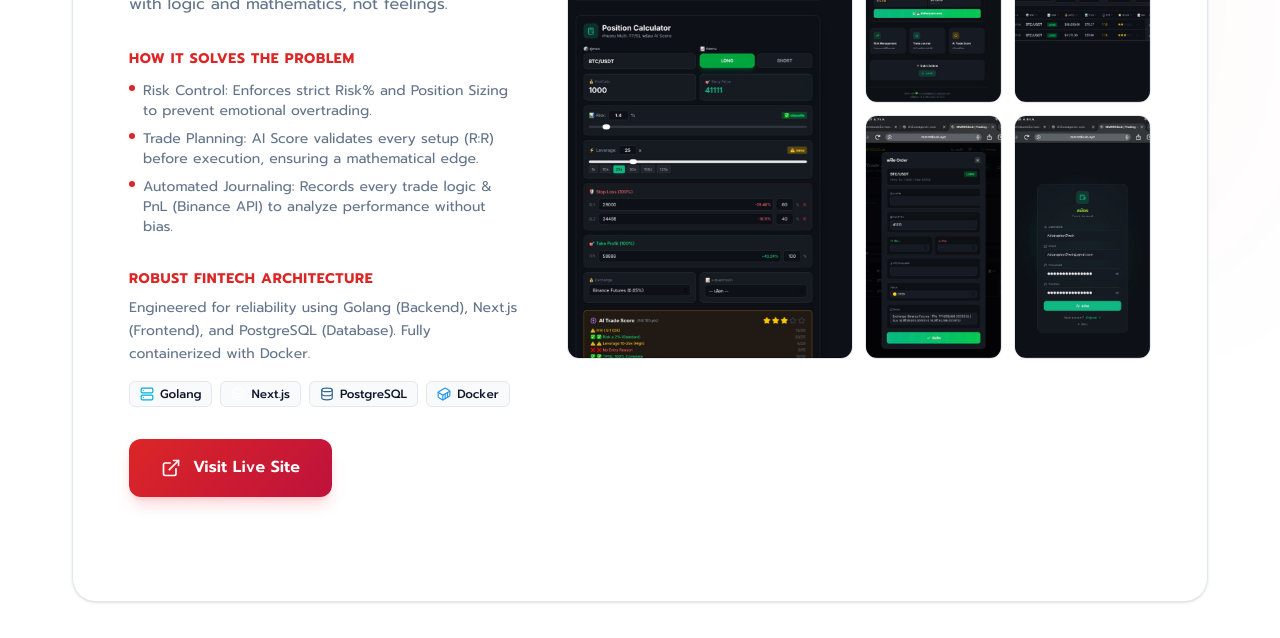
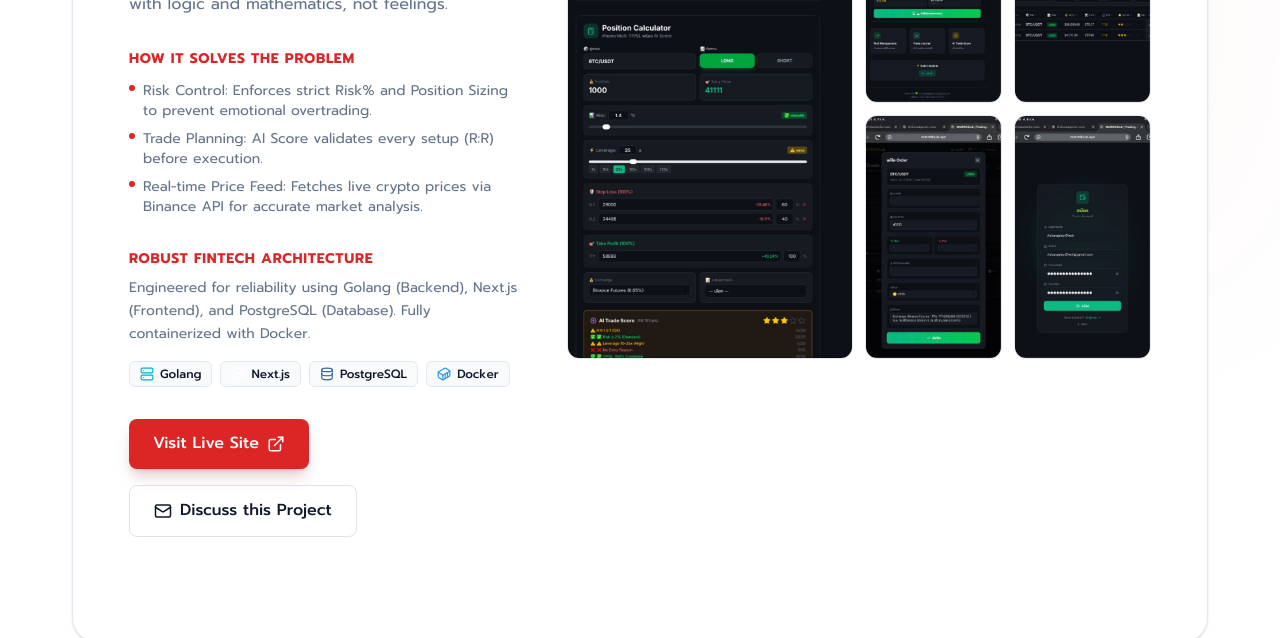
Before and after one commit to KhomTech/resumeakkaraphon, a Next.js app: page / in a window 1280 px wide. Shown: the part 1480-2118 px from the top of the page. Built offline with nearby package versions, Linux system fonts and the light colour scheme.

Commit message:
Refine MMRRDiKub: Realistic features & Contact button

```diff
--- a/app/components/FeaturedProject.tsx
+++ b/app/components/FeaturedProject.tsx
@@ -1,7 +1,7 @@
 'use client';
 
 import { motion } from 'framer-motion';
-import { ExternalLink, Layers, Server, Database, Container, BarChart2, Mail, Copy, Check } from 'lucide-react';
+import { ExternalLink, Github, Layers, Code, Database, Cpu, Mail, BarChart2, Copy, Check, Server, Container } from 'lucide-react';
 import { useState } from 'react';
 import { useLanguage } from './LanguageProvider';
 import Image from 'next/image';
@@ -138,17 +138,24 @@ export default function FeaturedProject() {
                                     </div>
                                 </div>
 
-                                <motion.a
-                                    href="https://mmrrdikub.xyz"
-                                    target="_blank"
-                                    rel="noopener noreferrer"
-                                    whileHover={{ scale: 1.02, y: -2 }}
-                                    whileTap={{ scale: 0.98 }}
-                                    className="inline-flex items-center gap-3 px-8 py-4 rounded-xl font-semibold text-white gradient-red shadow-lg shadow-red-500/20 transition-all hover:shadow-red-500/40"
-                                >
-                                    <ExternalLink size={20} />
-                                    {t.featured.visitSite}
-                                </motion.a>
+                                <div className="flex flex-wrap gap-4">
+                                    <a
+                                        href="https://mmrrdikub.xyz/"
+                                        target="_blank"
+                                        rel="noopener noreferrer"
+                                        className="inline-flex items-center gap-2 px-6 py-3 bg-[var(--accent-red)] text-white font-medium rounded-lg hover:bg-red-700 transition-colors shadow-lg shadow-red-900/20"
+                                    >
+                                        {t.featured.visitSite}
+                                        <ExternalLink size={18} />
+                                    </a>
+                                    <a
+                                        href="mailto:akkaraphon7tech@gmail.com?subject=Interested in MMRRDiKub Project"
+                                        className="inline-flex items-center gap-2 px-6 py-3 bg-[var(--card-bg)] text-[var(--text-primary)] border border-[var(--text-secondary)]/20 font-medium rounded-lg hover:bg-[var(--glass)] transition-all hover:scale-105"
+                                    >
+                                        <Mail size={18} />
+                                        {t.featured.contactParams}
+                                    </a>
+                                </div>
                             </div>
 
                             {/* 5-Image Grid (Bento) */}
--- a/app/components/LanguageProvider.tsx
+++ b/app/components/LanguageProvider.tsx
@@ -47,14 +47,15 @@ const translations = {
             featuresTitle: 'How it Solves the Problem',
             features: [
                 'Risk Control: Enforces strict Risk% and Position Sizing to prevent emotional overtrading.',
-                'Trade Planning: AI Score validates every setup (R:R) before execution, ensuring a mathematical edge.',
-                'Automated Journaling: Records every trade logic & PnL (Binance API) to analyze performance without bias.'
+                'Trade Planning: AI Score validates every setup (R:R) before execution.',
+                'Real-time Price Feed: Fetches live crypto prices via Binance API for accurate market analysis.'
             ],
             techTitle: 'Robust Fintech Architecture',
             techDetail: 'Engineered for reliability using Golang (Backend), Next.js (Frontend), and PostgreSQL (Database). Fully containerized with Docker.',
             stack: 'Golang | Next.js | PostgreSQL | Docker',
             visitSite: 'Visit Live Site',
             viewDetails: 'View Details',
+            contactParams: 'Discuss this Project',
         },
         // Experience
         experience: {
@@ -172,15 +173,16 @@ const translations = {
             why: 'ผมสร้างโปรเจกต์นี้เพื่อแก้ปัญหาของตัวเองครับ เมื่อก่อนผมเทรดด้วย "อารมณ์" ไม่มีแผนที่ชัดเจน และขาดการคำนวณความเสี่ยง ผมจึงนำทักษะ Tech มาสร้างระบบที่มีวินัย บังคับให้ตัวเองเทรดด้วย "ตรรกะและคณิตศาสตร์" แทนความรู้สึก',
             featuresTitle: 'ระบบนี้แก้ปัญหาอย่างไร?',
             features: [
-                'Risk Control: บังคับคุมความเสี่ยง (Risk%) และคำนวณ Position Sizing ทุกครั้ง เพื่อป้องกันการเทรดเกินตัว (Overtrading)',
-                'Trade Planning: ใช้ AI Score ประเมินความคุ้มค่า (R:R) ก่อนเข้าออเดอร์ เพื่อให้มั่นใจว่าเทรดด้วยความได้เปรียบทางสถิติ',
-                'Automated Journaling: บันทึกตรรกะการเทรดและ PnL จริง (Binance API) อัตโนมัติ เพื่อวิเคราะห์ผลงานแบบไม่เข้าข้างตัวเอง'
+                'Risk Control: บังคับคุมความเสี่ยง (Risk%) และคำนวณ Position Sizing ทุกครั้ง ป้องกันการเทรดเกินตัว (Overtrading)',
+                'Trade Planning: AI Score ประเมินความคุ้มค่า (R:R) ของทุก Setup ก่อนตัดสินใจเข้าออเดอร์',
+                'Real-time Price Feed: เชื่อมต่อ Binance API ดึงราคาเหรียญจริงมาแสดงผลเพื่อประกอบการวางแผน (Live Market Data)'
             ],
             techTitle: 'สถาปัตยกรรม Fintech ที่แข็งแกร่ง',
             techDetail: 'ออกแบบระบบให้เสถียรและรวดเร็วด้วย Golang (Backend), Next.js (Frontend) และเก็บข้อมูลด้วย PostgreSQL (Database) โดยรันทุกอย่างบน Docker',
             stack: 'Golang | Next.js | PostgreSQL | Docker',
             visitSite: 'ลองใช้งานจริง',
             viewDetails: 'ดูเบื้องหลังการพัฒนา',
+            contactParams: 'สนใจโปรเจกต์นี้',
         },
         // Experience
         experience: {
```
